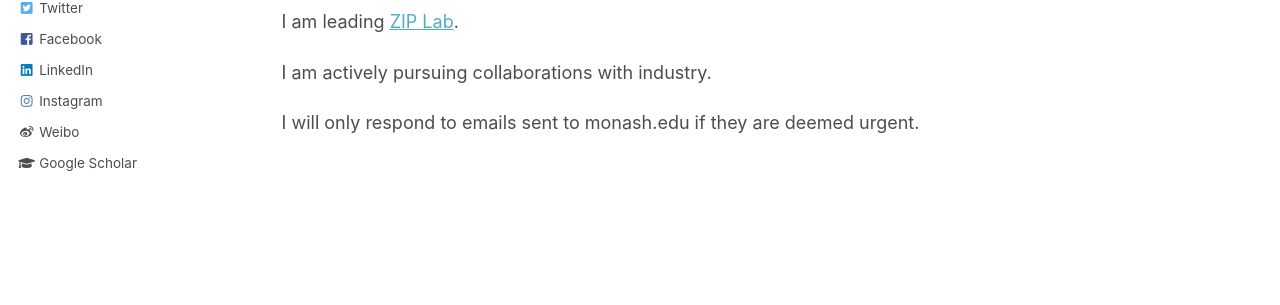
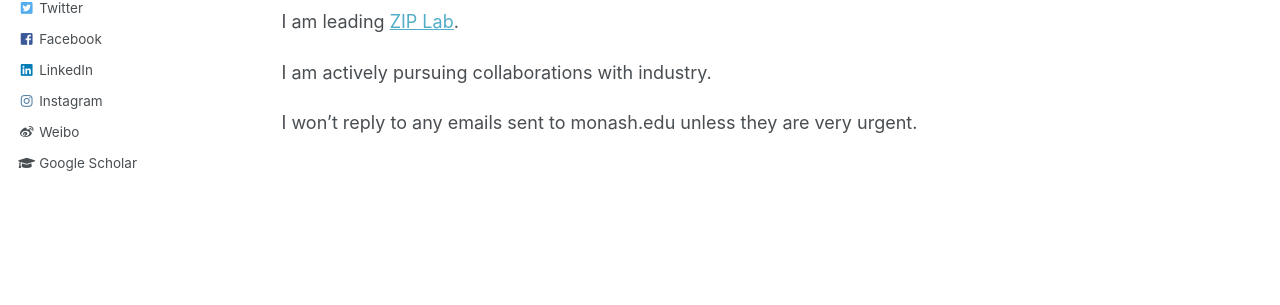
Before and after one commit to bohanzhuang/bohanzhuang.github.io, a Jekyll site: the page built from _pages/about.md, in a window 1280 px wide. Shown: the part 410-715 px from the top of the page. Built offline with Jekyll 4.4.1, drawn with Linux system fonts in a browser that asks for light colours.

Commit message:
Update about.md

```diff
--- a/_pages/about.md
+++ b/_pages/about.md
@@ -18,4 +18,4 @@ I am leading [ZIP Lab](https://ziplab.github.io/).
 
 I am actively pursuing collaborations with industry.
 
-I will only respond to emails sent to monash.edu if they are deemed urgent.
+I won't reply to any emails sent to monash.edu unless they are very urgent.
```
